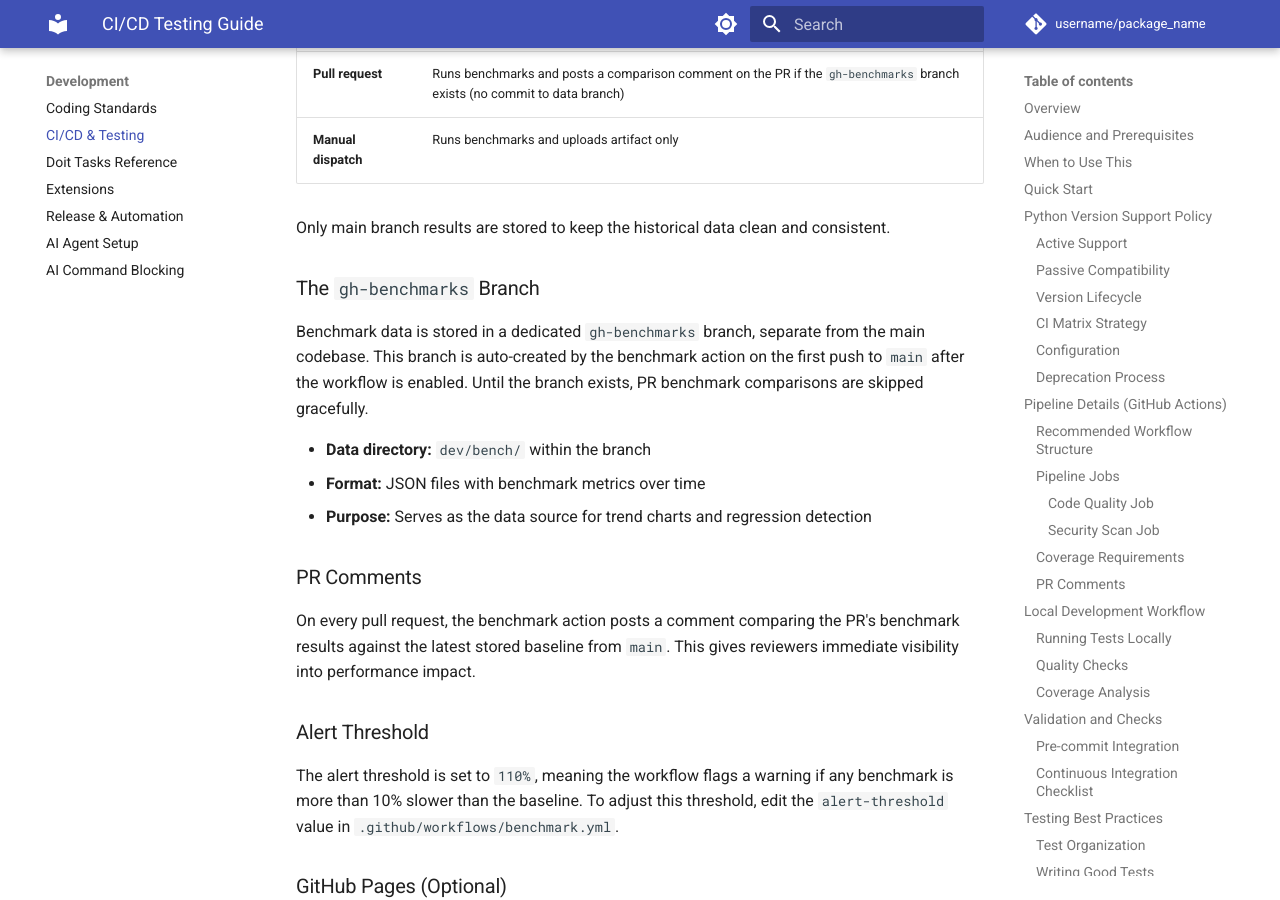
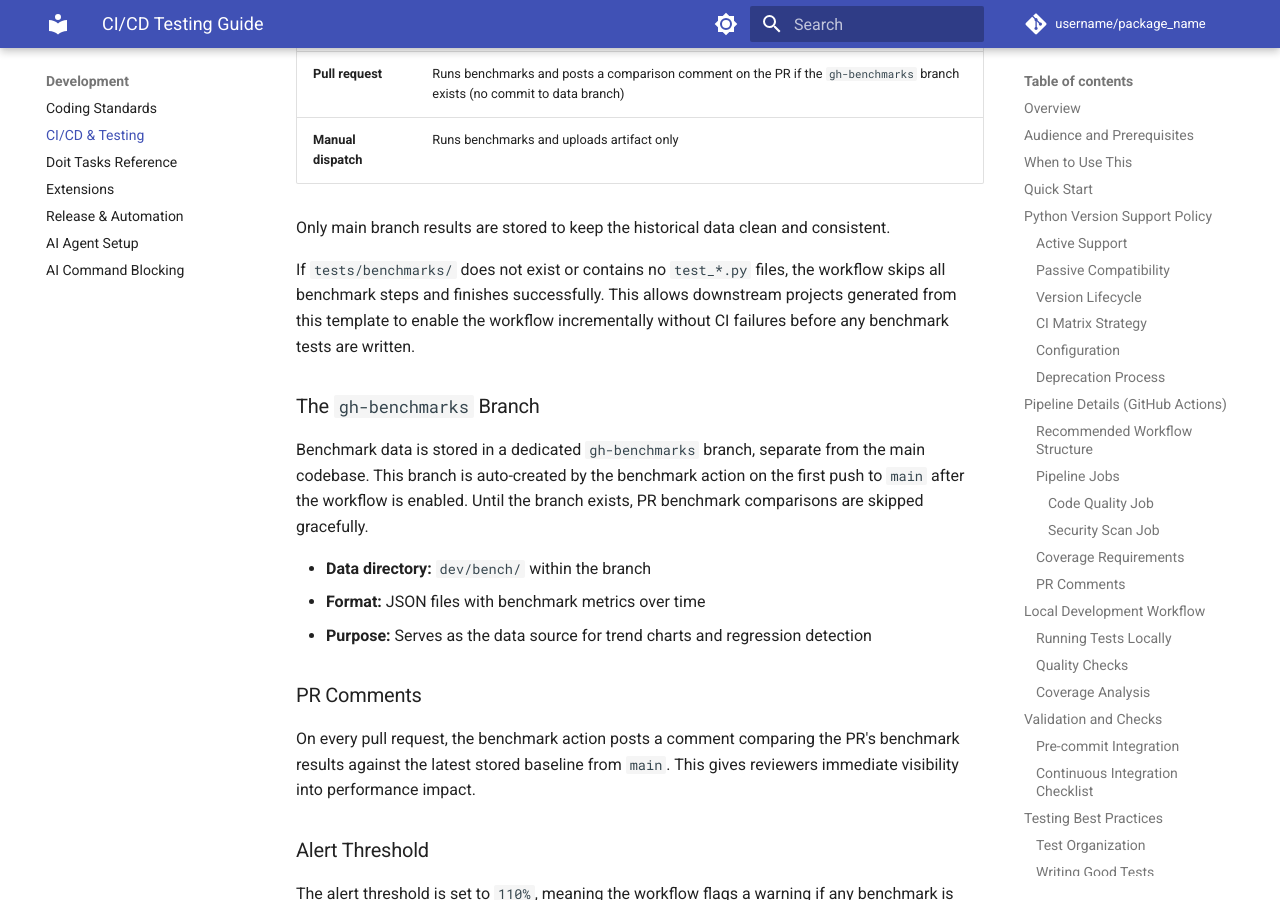
Before and after one commit to endavis/pyproject-template, an MkDocs documentation site: the page built from docs/development/ci-cd-testing.md, in a window 1280 px wide and 900 px high, scrolled down 16675 px. Built offline with MkDocs 1.6.1 and Material for MkDocs 9.7.7, drawn with Linux system fonts in a browser that asks for light colours; comment, search, counter and statistics services are not loaded.

Commit message:
fix: skip benchmark workflow gracefully when tests/benchmarks/ is missing (merges PR #338, addresses #327)
Addresses #327

```diff
--- a/docs/development/ci-cd-testing.md
+++ b/docs/development/ci-cd-testing.md
@@ -726,6 +726,8 @@ The `benchmark.yml` workflow operates in two modes:
 
 Only main branch results are stored to keep the historical data clean and consistent.
 
+If `tests/benchmarks/` does not exist or contains no `test_*.py` files, the workflow skips all benchmark steps and finishes successfully. This allows downstream projects generated from this template to enable the workflow incrementally without CI failures before any benchmark tests are written.
+
 ### The `gh-benchmarks` Branch
 
 Benchmark data is stored in a dedicated `gh-benchmarks` branch, separate from the main codebase. This branch is auto-created by the benchmark action on the first push to `main` after the workflow is enabled. Until the branch exists, PR benchmark comparisons are skipped gracefully.
```
Also changed, not shown: 1 other file.
